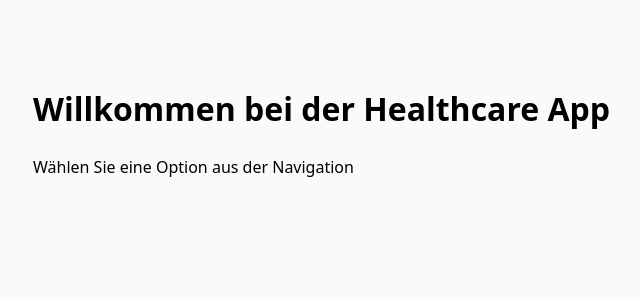
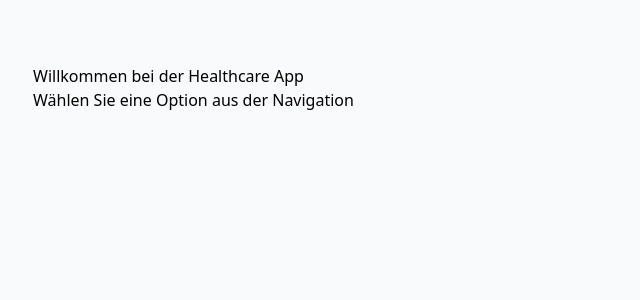
Before and after one commit to perryrh0dan/healthcare_hackathon_2025, a React app in the folder frontend/: page / in a window 1280 px wide. Shown: the top 300 px of the page, without its empty margins (31-671 px from the left). Built offline with nearby package versions, Linux system fonts and the light colour scheme; the HTML template or start-up script is replaced by a standard one.

Commit message:
fix(frontend): tailwind

```diff
--- a/frontend/package.json
+++ b/frontend/package.json
@@ -17,7 +17,6 @@
     "lucide-react": "^0.552.0",
     "prettier": "^3.6.2",
     "prettier-plugin-tailwindcss": "^0.7.1",
-    "primereact": "^10.9.7",
     "react": "^19.1.1",
     "react-dom": "^19.1.1",
     "tailwind-merge": "^3.3.1"
--- a/frontend/src/index.css
+++ b/frontend/src/index.css
@@ -1,20 +1,88 @@
-@tailwind base;
-@tailwind components;
-@tailwind utilities;
+@import "tailwindcss";
 
+@source "./index.html";
+@source "./src/**/*.{js,ts,jsx,tsx}";
+
+@theme {
+  --color-border: hsl(var(--border));
+  --color-input: hsl(var(--input));
+  --color-ring: hsl(var(--ring));
+  --color-background: hsl(var(--background));
+  --color-foreground: hsl(var(--foreground));
+  --color-primary: hsl(var(--primary));
+  --color-primary-foreground: hsl(var(--primary-foreground));
+  --color-secondary: hsl(var(--secondary));
+  --color-secondary-foreground: hsl(var(--secondary-foreground));
+  --color-destructive: hsl(var(--destructive));
+  --color-destructive-foreground: hsl(var(--destructive-foreground));
+  --color-muted: hsl(var(--muted));
+  --color-muted-foreground: hsl(var(--muted-foreground));
+  --color-accent: hsl(var(--accent));
+  --color-accent-foreground: hsl(var(--accent-foreground));
+  --color-popover: hsl(var(--popover));
+  --color-popover-foreground: hsl(var(--popover-foreground));
+  --color-card: hsl(var(--card));
+  --color-card-foreground: hsl(var(--card-foreground));
+  --border-radius-lg: var(--radius);
+  --border-radius-md: calc(var(--radius) - 2px);
+  --border-radius-sm: calc(var(--radius) - 4px);
+}
+
+@layer base {
   :root {
+    --background: 0 0% 100%;
+    --foreground: 222.2 84% 4.9%;
+    --card: 0 0% 100%;
+    --card-foreground: 222.2 84% 4.9%;
+    --popover: 0 0% 100%;
+    --popover-foreground: 222.2 84% 4.9%;
+    --primary: 222.2 47.4% 11.2%;
+    --primary-foreground: 210 40% 98%;
+    --secondary: 210 40% 96%;
+    --secondary-foreground: 222.2 84% 4.9%;
+    --muted: 210 40% 96%;
+    --muted-foreground: 215.4 16.3% 46.9%;
+    --accent: 210 40% 96%;
+    --accent-foreground: 222.2 84% 4.9%;
+    --destructive: 0 84.2% 60.2%;
+    --destructive-foreground: 210 40% 98%;
+    --border: 214.3 31.8% 91.4%;
+    --input: 214.3 31.8% 91.4%;
+    --ring: 222.2 84% 4.9%;
+    --radius: 0.5rem;
     font-family: system-ui, Avenir, Helvetica, Arial, sans-serif;
     line-height: 1.5;
     font-weight: 400;
-
     background-color: #f9fafb;
-
     font-synthesis: none;
     text-rendering: optimizeLegibility;
     -webkit-font-smoothing: antialiased;
     -moz-osx-font-smoothing: grayscale;
   }
 
+  .dark {
+    --background: 222.2 84% 4.9%;
+    --foreground: 210 40% 98%;
+    --card: 222.2 84% 4.9%;
+    --card-foreground: 210 40% 98%;
+    --popover: 222.2 84% 4.9%;
+    --popover-foreground: 210 40% 98%;
+    --primary: 210 40% 98%;
+    --primary-foreground: 222.2 47.4% 11.2%;
+    --secondary: 217.2 32.6% 17.5%;
+    --secondary-foreground: 210 40% 98%;
+    --muted: 217.2 32.6% 17.5%;
+    --muted-foreground: 215 20.2% 65.1%;
+    --accent: 217.2 32.6% 17.5%;
+    --accent-foreground: 210 40% 98%;
+    --destructive: 0 62.8% 30.6%;
+    --destructive-foreground: 210 40% 98%;
+    --border: 217.2 32.6% 17.5%;
+    --input: 217.2 32.6% 17.5%;
+    --ring: 212.7 26.8% 83.9%;
+  }
+}
+
 body {
   margin: 0;
 }
--- a/frontend/src/main.tsx
+++ b/frontend/src/main.tsx
@@ -2,8 +2,6 @@ import { StrictMode } from 'react'
 import { createRoot } from 'react-dom/client'
 import { RouterProvider } from '@tanstack/react-router'
 import './index.css'
-import 'primereact/resources/themes/lara-light-indigo/theme.css'
-import 'primereact/resources/primereact.min.css'
 import { router } from './router'
 
 createRoot(document.getElementById('root')!).render(
--- a/frontend/tailwind.config.js
+++ b/frontend/tailwind.config.js
@@ -2,7 +2,48 @@
 export default {
   content: ['./index.html', './src/**/*.{js,ts,jsx,tsx}'],
   theme: {
-    extend: {},
+    extend: {
+      colors: {
+        border: "hsl(var(--border))",
+        input: "hsl(var(--input))",
+        ring: "hsl(var(--ring))",
+        background: "hsl(var(--background))",
+        foreground: "hsl(var(--foreground))",
+        primary: {
+          DEFAULT: "hsl(var(--primary))",
+          foreground: "hsl(var(--primary-foreground))",
+        },
+        secondary: {
+          DEFAULT: "hsl(var(--secondary))",
+          foreground: "hsl(var(--secondary-foreground))",
+        },
+        destructive: {
+          DEFAULT: "hsl(var(--destructive))",
+          foreground: "hsl(var(--destructive-foreground))",
+        },
+        muted: {
+          DEFAULT: "hsl(var(--muted))",
+          foreground: "hsl(var(--muted-foreground))",
+        },
+        accent: {
+          DEFAULT: "hsl(var(--accent))",
+          foreground: "hsl(var(--accent-foreground))",
+        },
+        popover: {
+          DEFAULT: "hsl(var(--popover))",
+          foreground: "hsl(var(--popover-foreground))",
+        },
+        card: {
+          DEFAULT: "hsl(var(--card))",
+          foreground: "hsl(var(--card-foreground))",
+        },
+      },
+      borderRadius: {
+        lg: "var(--radius)",
+        md: "calc(var(--radius) - 2px)",
+        sm: "calc(var(--radius) - 4px)",
+      },
+    },
   },
   plugins: [],
 };
```
Also changed, not shown: 1 other file (tests, documents, lock files or other folders). Lines whose indentation alone changed are shown as unchanged.
